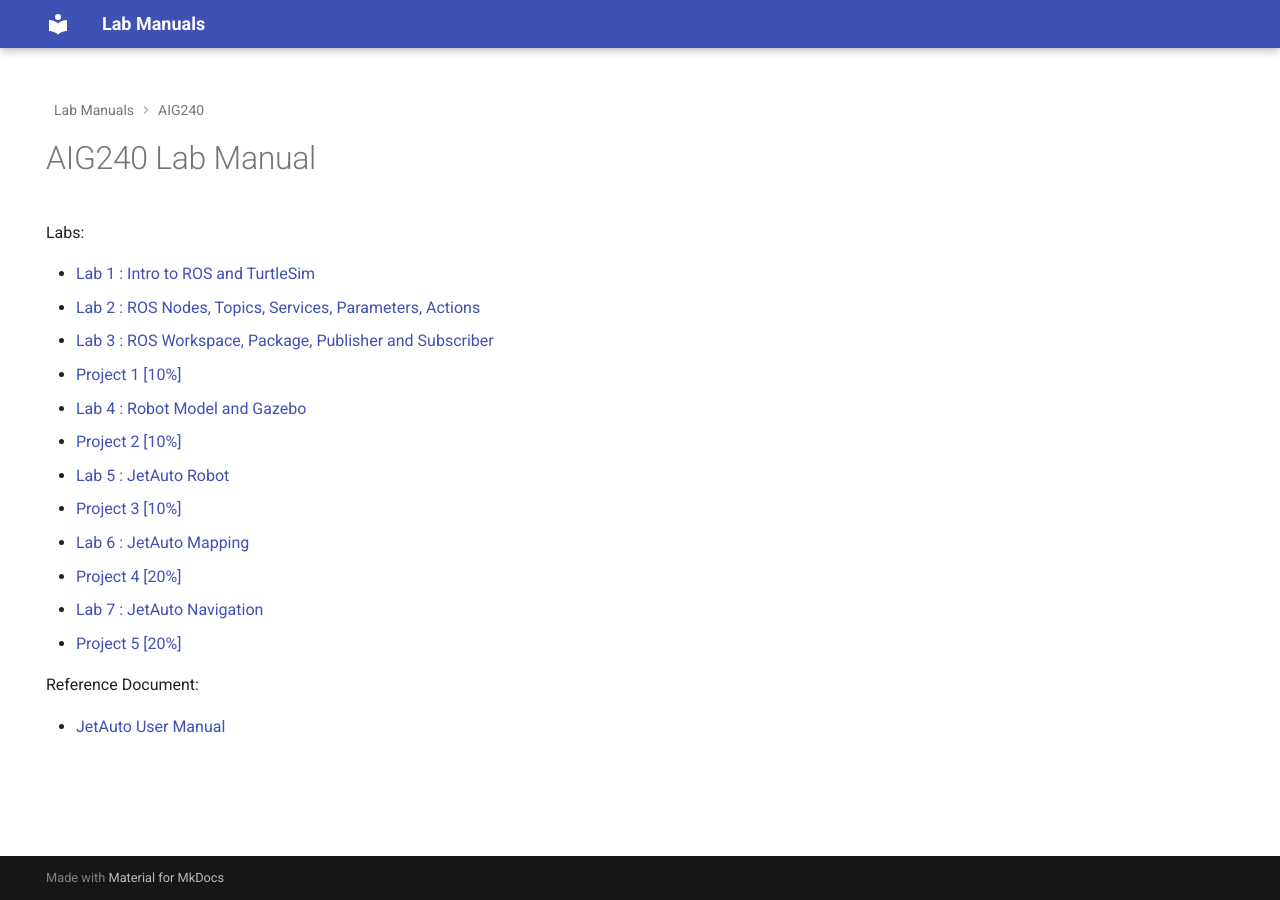
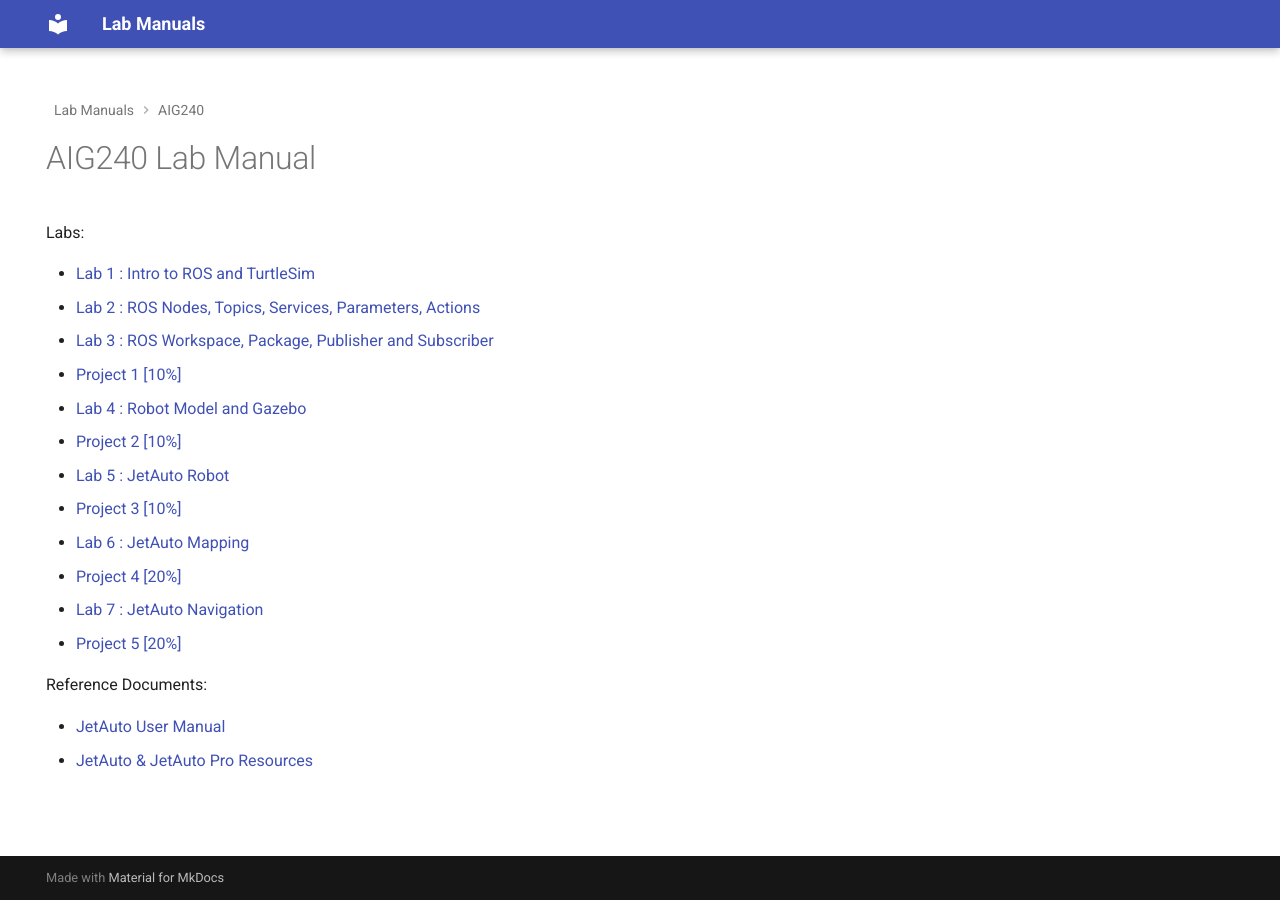
Before and after one commit to Seneca-BSA/Lab-Manual, an MkDocs documentation site: the page built from docs/AIG240/index.md, in a window 1280 px wide. Built offline with MkDocs 1.6.1 and Material for MkDocs 9.7.7, drawn with Linux system fonts in a browser that asks for light colours.

Commit message:
updated aig240 lab7 and index

```diff
--- a/docs/AIG240/index.md
+++ b/docs/AIG240/index.md
@@ -15,6 +15,7 @@ Labs:
 - [Lab 7 : JetAuto Navigation](lab7.md)
 - [Project 5 [20%]](project5.md)
 
-Reference Document:
+Reference Documents:
 
 - [JetAuto User Manual](JetAuto-User-Manual.pdf)
+- [JetAuto & JetAuto Pro Resources](https://drive.google.com/drive/folders/16pwHYO8rK-22oAzStc7-olP9Weq7AbzY)
```
Also changed, not shown: docs/AIG240/lab7.md (+2 -0 lines).
